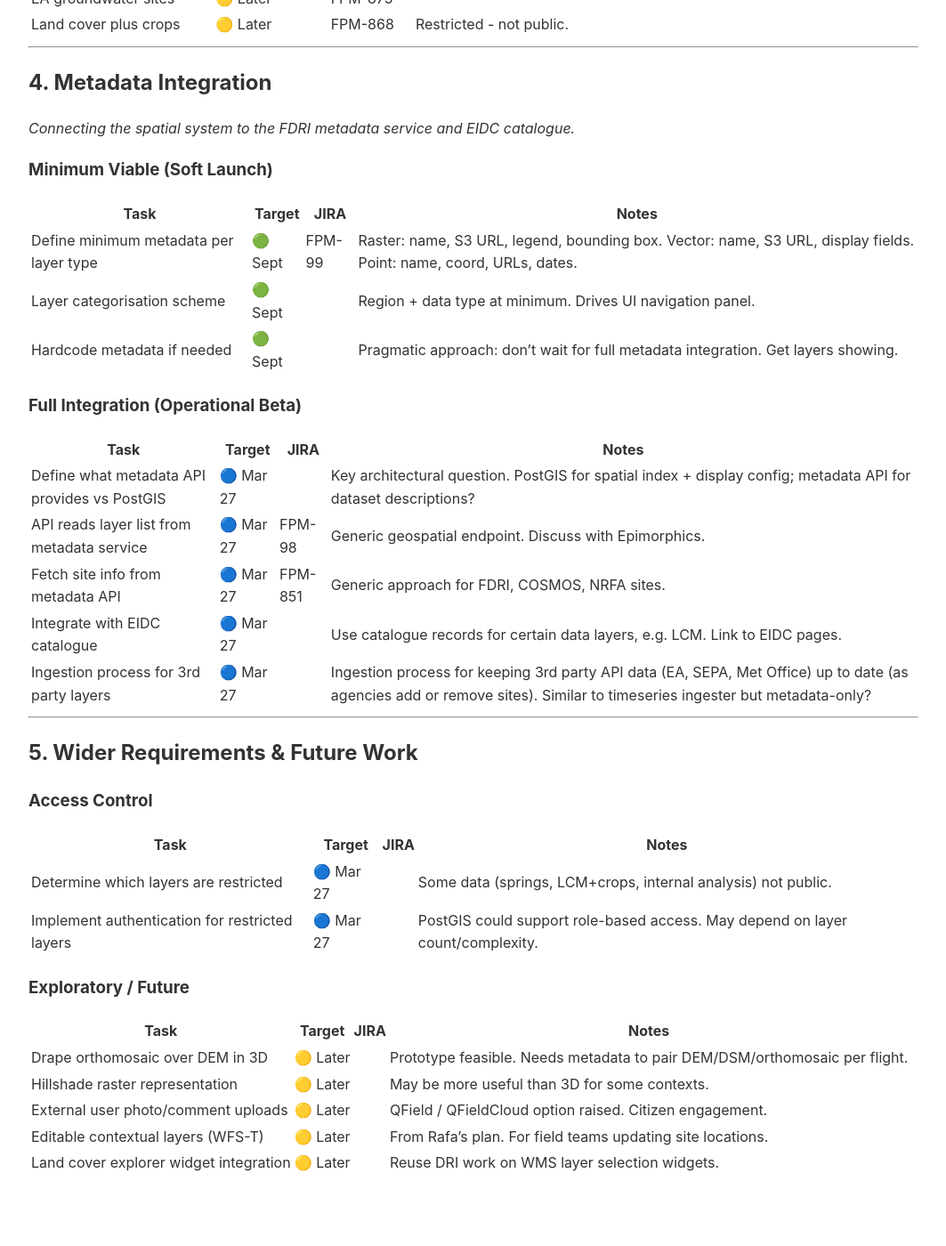
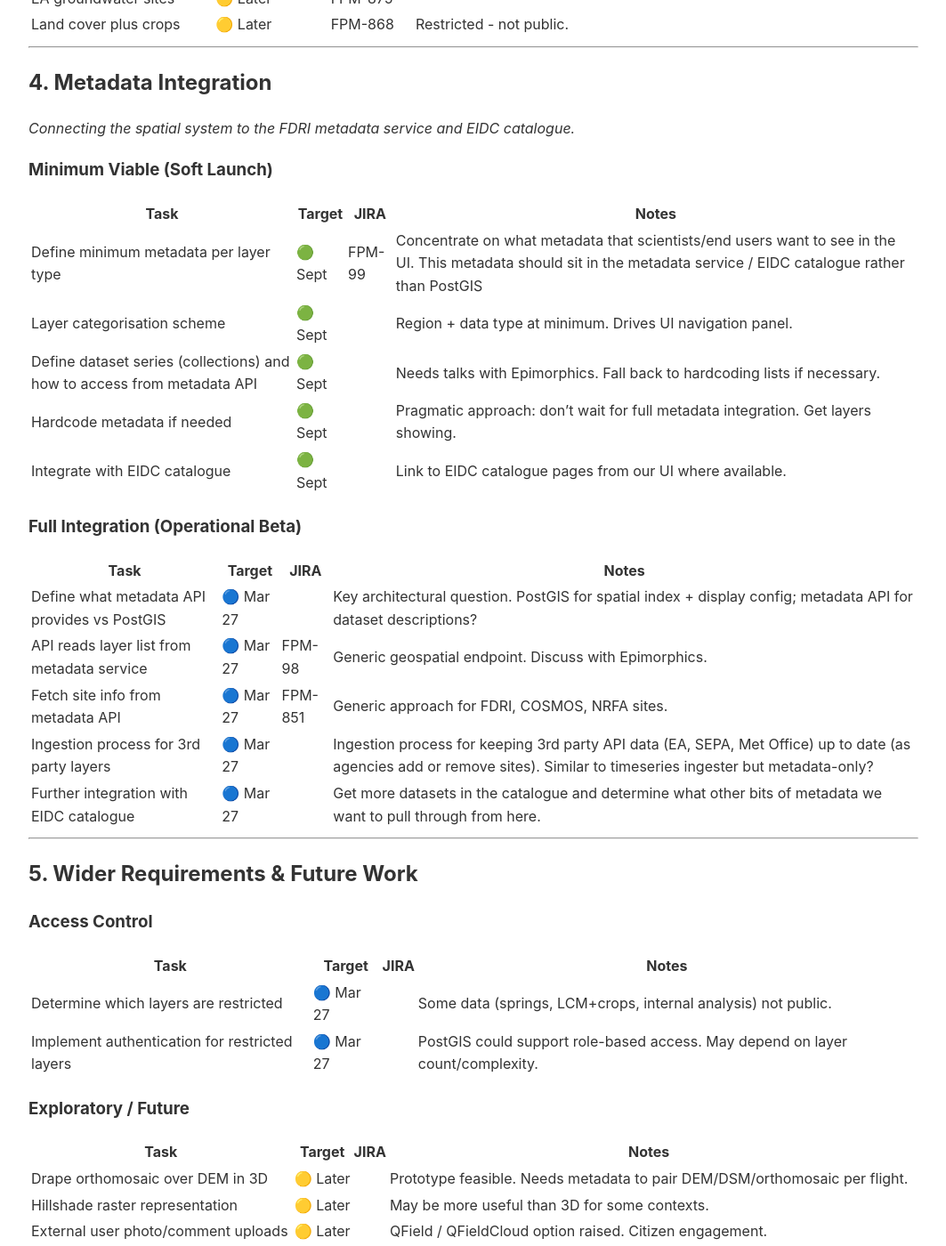
Before and after one commit to NERC-CEH/fdri_words, a Jekyll site: the page built from geospatial/dp10_year3_prioritisation.md, in a window 1280 px wide and 1400 px high, scrolled down 4602 px. Shown: the whole window at 89% size, without its empty margins (108-1171 px from the left). Built offline with Jekyll 4.4.1, drawn with Linux system fonts in a browser that asks for light colours; our own code applies the rules of GitHub Pages for plain Markdown files; before the commit the page ends 5925 px from its top, so only the background shows below that.

Commit message:
Revise metadata tasks for minimum viable and full integration

```diff
--- a/geospatial/dp10_year3_prioritisation.md
+++ b/geospatial/dp10_year3_prioritisation.md
@@ -134,9 +134,11 @@ Each layer may need it's own data processing scripts developed. (e.g. Automate C
 
 | Task | Target | JIRA | Notes |
 |------|--------|------|-------|
-| Define minimum metadata per layer type | 🟢 Sept | FPM-99 | Raster: name, S3 URL, legend, bounding box. Vector: name, S3 URL, display fields. Point: name, coord, URLs, dates. |
+| Define minimum metadata per layer type | 🟢 Sept | FPM-99 | Concentrate on what metadata that scientists/end users want to see in the UI. This metadata should sit in the metadata service / EIDC catalogue rather than PostGIS |
 | Layer categorisation scheme | 🟢 Sept | | Region + data type at minimum. Drives UI navigation panel. |
+| Define dataset series (collections) and how to access from metadata API | 🟢 Sept | | Needs talks with Epimorphics. Fall back to hardcoding lists if necessary. |
 | Hardcode metadata if needed | 🟢 Sept | | Pragmatic approach: don't wait for full metadata integration. Get layers showing. |
+| Integrate with EIDC catalogue | 🟢 Sept | | Link to EIDC catalogue pages from our UI where available. |
 
 ### Full Integration (Operational Beta)
 
@@ -145,8 +147,8 @@ Each layer may need it's own data processing scripts developed. (e.g. Automate C
 | Define what metadata API provides vs PostGIS | 🔵 Mar 27 | | Key architectural question. PostGIS for spatial index + display config; metadata API for dataset descriptions? |
 | API reads layer list from metadata service | 🔵 Mar 27 | FPM-98 | Generic geospatial endpoint. Discuss with Epimorphics. |
 | Fetch site info from metadata API | 🔵 Mar 27 | FPM-851 | Generic approach for FDRI, COSMOS, NRFA sites. |
-| Integrate with EIDC catalogue | 🔵 Mar 27 | | Use catalogue records for certain data layers, e.g. LCM. Link to EIDC pages. |
 | Ingestion process for 3rd party layers | 🔵 Mar 27 | | Ingestion process for keeping 3rd party API data (EA, SEPA, Met Office) up to date (as agencies add or remove sites). Similar to timeseries ingester but metadata-only? |
+| Further integration with EIDC catalogue | 🔵 Mar 27 | | Get more datasets in the catalogue and determine what other bits of metadata we want to pull through from here. |
 
 ---
 
```
